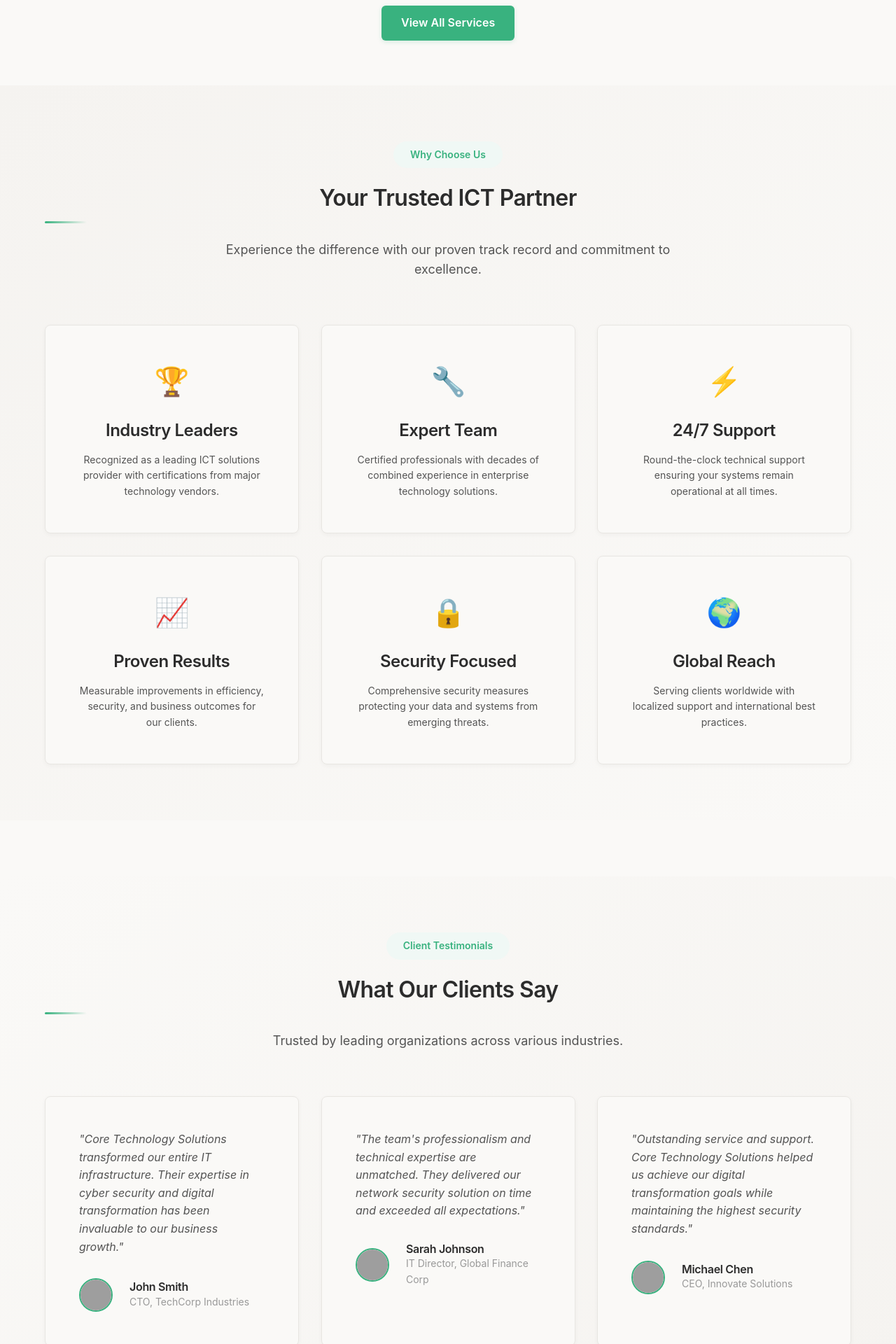
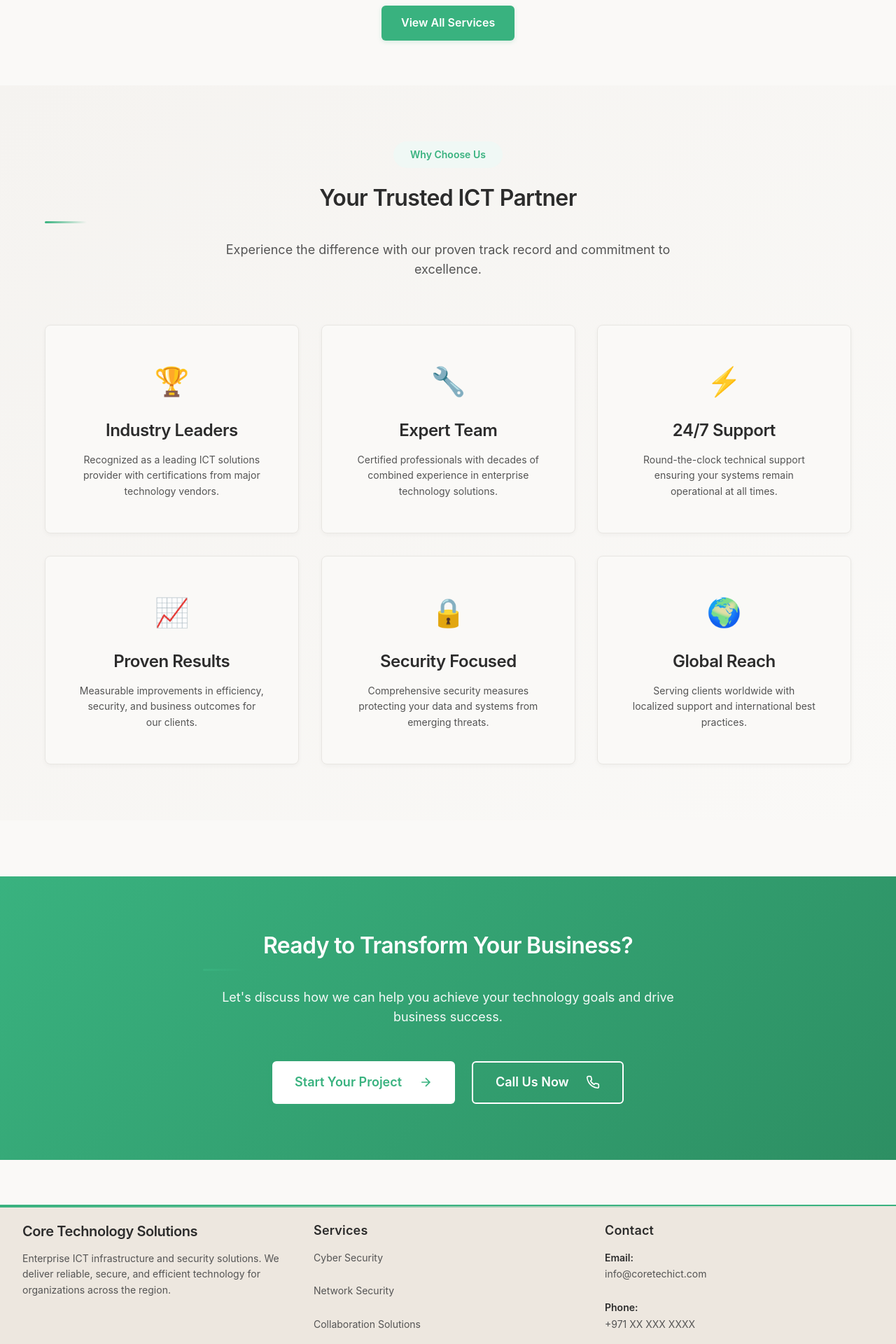
Before and after one commit to anish3464/coretechict, a Django app: page / in a window 1280 px wide. Shown: the part 2520-4440 px from the top of the page at 70% size. Run offline with Django 5.2, Linux system fonts and the light colour scheme; grey boxes are pictures that could not be loaded.

Commit message:
refactor: Remove partners and projects pages, update contact form and navbar

```diff
--- a/backend/backend/urls.py
+++ b/backend/backend/urls.py
@@ -14,7 +14,7 @@ Including another URLconf
     1. Import the include() function: from django.urls import include, path
     2. Add a URL to urlpatterns:  path('blog/', include('blog.urls'))
 """
-from website.views import home, services, partners, projects, contact, cyber_security, network_security, collaboration, digital_transformation
+from website.views import home, services, contact, cyber_security, network_security, collaboration, digital_transformation
 from django.contrib import admin
 from django.urls import path
 
@@ -22,8 +22,6 @@ urlpatterns = [
     path('admin/', admin.site.urls),
     path('', home, name='home'),
     path('services/', services, name='services'),
-    path('partners/', partners, name='partners'),
-    path('projects/', projects, name='projects'),
     path('contact/', contact, name='contact'),
     path('services/cyber-security/', cyber_security),
     path('services/network-security/', network_security),
--- a/backend/website/forms.py
+++ b/backend/website/forms.py
@@ -2,5 +2,7 @@ from django import forms
 
 class ContactForm(forms.Form):
     name = forms.CharField(max_length=100)
+    phone = forms.CharField(max_length=20)
     email = forms.EmailField()
+    company = forms.CharField(max_length=100, required=False)
     message = forms.CharField(widget=forms.Textarea)
--- a/backend/website/templates/home.html
+++ b/backend/website/templates/home.html
@@ -218,62 +218,6 @@
 </section>
 
 <!-- Testimonials Section -->
-<section class="testimonials">
-    <div class="container">
-        <div class="section-header">
-            <div class="section-badge">Client Testimonials</div>
-            <h2>What Our Clients Say</h2>
-            <p>Trusted by leading organizations across various industries.</p>
-        </div>
-
-        <div class="testimonials-grid">
-            <div class="testimonial-card">
-                <div class="testimonial-content">
-                    <p>"Core Technology Solutions transformed our entire IT infrastructure. Their expertise in cyber security and digital transformation has been invaluable to our business growth."</p>
-                </div>
-                <div class="testimonial-author">
-                    <div class="author-avatar">
-                        <img src="https://images.unsplash.com/photo-1507003211169-0a1dd7228f2d?ixlib=rb-4.0.3&auto=format&fit=crop&w=687&q=80" alt="John Smith">
-                    </div>
-                    <div class="author-info">
-                        <h4>John Smith</h4>
-                        <span>CTO, TechCorp Industries</span>
-                    </div>
-                </div>
-            </div>
-
-            <div class="testimonial-card">
-                <div class="testimonial-content">
-                    <p>"The team's professionalism and technical expertise are unmatched. They delivered our network security solution on time and exceeded all expectations."</p>
-                </div>
-                <div class="testimonial-author">
-                    <div class="author-avatar">
-                        <img src="https://images.unsplash.com/photo-1494790108755-2616b612b786?ixlib=rb-4.0.3&auto=format&fit=crop&w=687&q=80" alt="Sarah Johnson">
-                    </div>
-                    <div class="author-info">
-                        <h4>Sarah Johnson</h4>
-                        <span>IT Director, Global Finance Corp</span>
-                    </div>
-                </div>
-            </div>
-
-            <div class="testimonial-card">
-                <div class="testimonial-content">
-                    <p>"Outstanding service and support. Core Technology Solutions helped us achieve our digital transformation goals while maintaining the highest security standards."</p>
-                </div>
-                <div class="testimonial-author">
-                    <div class="author-avatar">
-                        <img src="https://images.unsplash.com/photo-1472099645785-5658abf4ff4e?ixlib=rb-4.0.3&auto=format&fit=crop&w=1170&q=80" alt="Michael Chen">
-                    </div>
-                    <div class="author-info">
-                        <h4>Michael Chen</h4>
-                        <span>CEO, Innovate Solutions</span>
-                    </div>
-                </div>
-            </div>
-        </div>
-    </div>
-</section>
 
 <!-- CTA Section -->
 <section class="cta">
--- a/backend/website/templates/partials/navbar.html
+++ b/backend/website/templates/partials/navbar.html
@@ -11,8 +11,6 @@
         <ul class="nav-links">
             <li><a href="/">Home</a></li>
             <li><a href="/services/">Services</a></li>
-            <li><a href="/partners/">Partners</a></li>
-            <li><a href="/projects/">Projects</a></li>
             <li><a href="/contact/">Contact</a></li>
         </ul>
     </div>
--- a/backend/website/views.py
+++ b/backend/website/views.py
@@ -6,12 +6,6 @@ def home(request):
 
 def services(request):
     return render(request, 'services.html')
-
-def partners(request):
-    return render(request, 'partners.html')
-
-def projects(request):
-    return render(request, 'projects.html')
 
 def cyber_security(request):
     return render(request, 'services/cyber_security.html')
```
Also changed, not shown: backend/website/templates/contact.html (+10 -0 lines), backend/website/templates/partners.html (deleted, +0 -35 lines), backend/website/templates/projects.html (deleted, +0 -37 lines).
